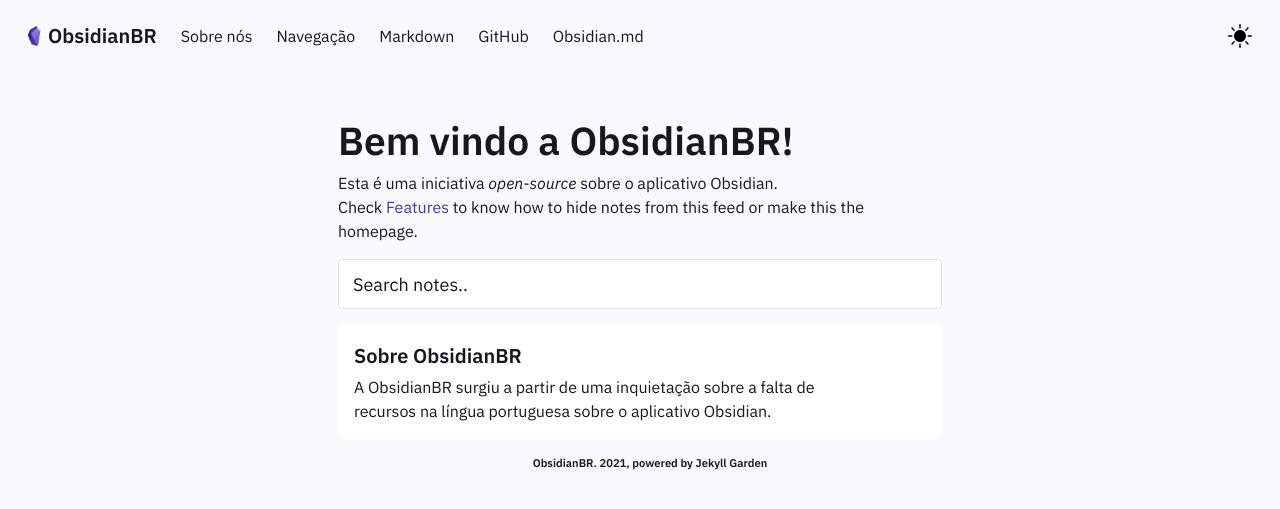
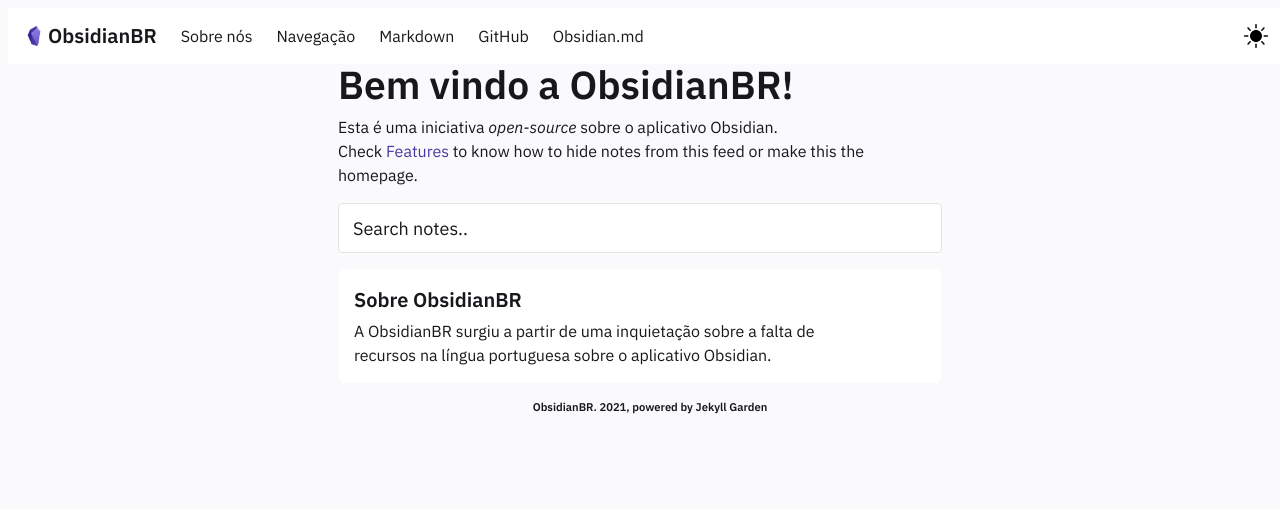
Before and after one commit to obsidianbr/obsidianbr.github.io, a Jekyll site: the page built from pages/index.md, in a window 1280 px wide. Shown: the top 509 px of the page. Built offline with Jekyll 4.4.1, drawn with Linux system fonts in a browser that asks for light colours.

Commit message:
Update main.css

```diff
--- a/assets/css/main.css
+++ b/assets/css/main.css
@@ -1912,7 +1912,9 @@ a.tag:hover {
 
 .navbar {
   min-height: 3.25rem;
-  position: relative;
+  position: fixed;
+  background-color: var(--bg-main);
+  width:100%;
   z-index: 30; }
   .navbar.is-white {
     background-color: var(--bg-main);
@@ -3887,9 +3889,10 @@ a.navbar-item,
 @media screen and (min-width: 769px), print {
   .section.is-note .column.is-primary-content,
     .note-page-section {
-      padding: 3rem 8rem; }
+      padding: 2rem 3rem;
+      margin-top: 2rem}
   .note-cards .content {
-    width: 88%; }
+    width: 90%; }
     }
 
 @media screen and (min-width: 769px), print {
```
